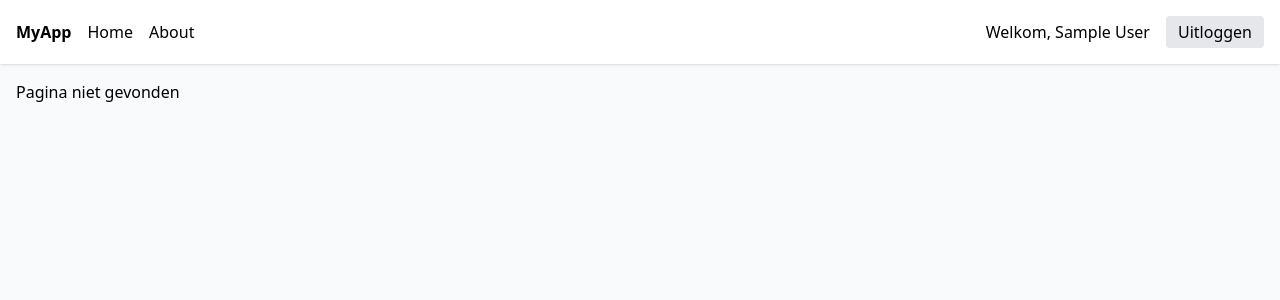
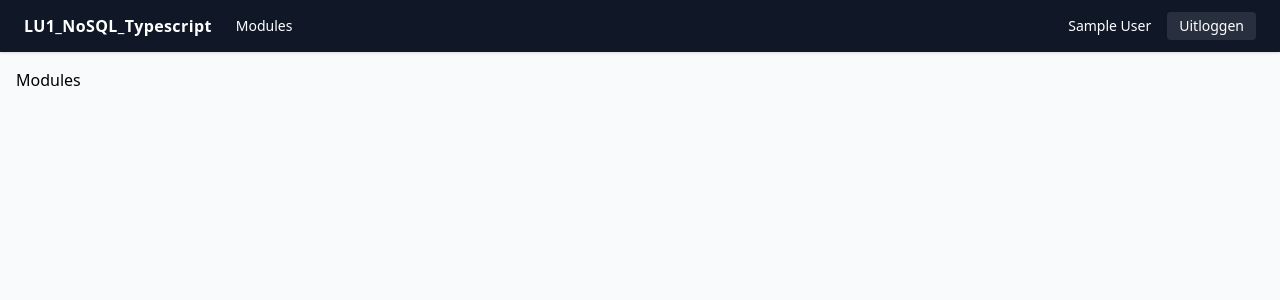
Before and after one commit to PlukZwaal/ATIx2.1_Fullstack_TypeScript_NoSql_Webapplicatie, a Vue app in the folder frontend/: page /modules in a window 1280 px wide. Shown: the top 300 px of the page. Built offline with nearby package versions, Linux system fonts and the light colour scheme; sample sign-in values are in the browser's storage.

Commit message:
small changes

```diff
--- a/frontend/src/components/Navbar.vue
+++ b/frontend/src/components/Navbar.vue
@@ -1,30 +1,75 @@
 <template>
-  <nav class="bg-white p-4 shadow">
+  <nav class="bg-gray-900 text-white px-4 sm:px-6 py-3 shadow">
     <div class="flex justify-between items-center">
-      <div class="flex gap-4">
-        <router-link to="/" class="font-bold">MyApp</router-link>
-        <div v-if="authStore.isAuthenticated" class="flex gap-4">
-          <router-link to="/">Home</router-link>
-          <router-link to="/about">About</router-link>
+      <!-- Desktop: logo + (desktop) links -->
+      <div class="flex items-center gap-6">
+        <router-link to="/" class="font-bold tracking-wide text-sm sm:text-base">LU1_NoSQL_Typescript</router-link>
+        <!-- Desktop navigatie links (alleen ingelogd) -->
+        <div v-if="authStore.isAuthenticated" class="hidden md:flex gap-5 text-sm">
+          <router-link to="/modules" class="hover:underline">Modules</router-link>
         </div>
       </div>
-      <div v-if="authStore.isAuthenticated" class="flex gap-4 items-center">
-        <span>Welkom, {{ authStore.user?.name }}</span>
-        <button @click="handleLogout" class="bg-gray-200 px-3 py-1 rounded">Uitloggen</button>
+
+      <!-- Desktop: user info + logout -->
+      <div v-if="authStore.isAuthenticated" class="hidden md:flex gap-4 items-center">
+        <span class="text-sm">{{ authStore.user?.name }}</span>
+        <button @click="handleLogout" class="bg-white/10 hover:bg-white/20 transition px-3 py-1 rounded text-sm">Uitloggen</button>
+      </div>
+
+      <!-- Mobile: hamburger knop (zichtbaar onder md) -->
+      <button
+        v-if="authStore.isAuthenticated"
+        @click="menuOpen = !menuOpen"
+        class="md:hidden inline-flex items-center justify-center w-9 h-9 rounded bg-white/10 hover:bg-white/20 focus:outline-none focus:ring-2 focus:ring-white/40"
+        aria-label="Menu"
+  :aria-expanded="menuOpen"
+      >
+        <span v-if="!menuOpen" class="flex flex-col gap-[5px]">
+          <span class="block w-5 h-0.5 bg-white"></span>
+          <span class="block w-5 h-0.5 bg-white"></span>
+          <span class="block w-5 h-0.5 bg-white"></span>
+        </span>
+        <span v-else class="block w-5 h-5 relative">
+          <span class="absolute left-0 top-1/2 -translate-y-1/2 block w-5 h-0.5 bg-white rotate-45"></span>
+          <span class="absolute left-0 top-1/2 -translate-y-1/2 block w-5 h-0.5 bg-white -rotate-45"></span>
+        </span>
+      </button>
+    </div>
+
+    <!-- Mobile: uitklapmenu met navigatie + user info -->
+    <div
+      v-if="authStore.isAuthenticated && menuOpen"
+      class="md:hidden mt-3 border-t border-white/10 pt-3 flex flex-col gap-3 text-sm"
+    >
+      <router-link @click="closeMenu" to="/modules" class="hover:underline">Modules</router-link>
+      <div class="flex items-center justify-between">
+        <span class="text-xs text-white/80">{{ authStore.user?.name }}</span>
+        <button @click="handleLogoutAndClose" class="bg-white/10 hover:bg-white/20 transition px-3 py-1 rounded text-xs">Uitloggen</button>
       </div>
     </div>
   </nav>
 </template>
 
 <script setup lang="ts">
+import { ref } from 'vue';
 import { useAuthStore } from '../stores/auth';
 import { useRouter } from 'vue-router';
 
 const authStore = useAuthStore();
 const router = useRouter();
+const menuOpen = ref(false);
+
+// Toggle logout & redirect (desktop + mobile gedeeld)
 
 const handleLogout = () => {
   authStore.logout();
   router.push('/login');
 };
+
+const handleLogoutAndClose = () => {
+  handleLogout();
+  menuOpen.value = false;
+};
+
+const closeMenu = () => { menuOpen.value = false; };
 </script>
--- a/frontend/src/router/index.ts
+++ b/frontend/src/router/index.ts
@@ -11,9 +11,9 @@ const router = createRouter({
       meta: { requiresAuth: true }
     },
     {
-      path: '/about',
-      name: 'about',
-      component: () => import('../views/About.vue'),
+      path: '/modules',
+      name: 'modules',
+      component: () => import('../views/Modules.vue'),
       meta: { requiresAuth: true }
     },
     {
--- a/frontend/src/views/About.vue
+++ b/frontend/src/views/Modules.vue
@@ -3,7 +3,7 @@
 
 <template>
   <div>
-    <h1>About</h1>
+    <h1>Modules</h1>
   </div>
 </template>
 
```
Also changed, not shown: frontend/src/views/Home.vue (line endings or trailing spaces).
